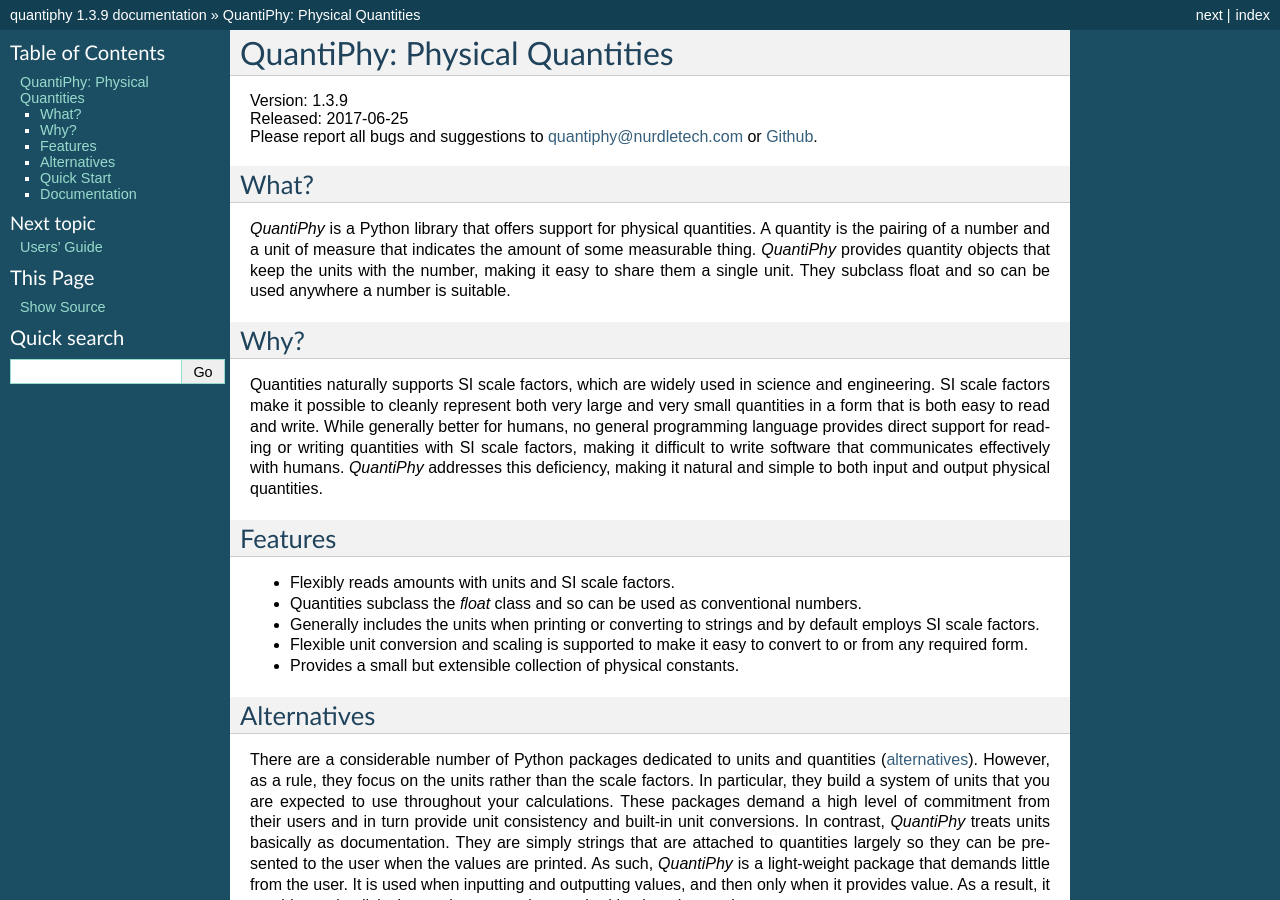
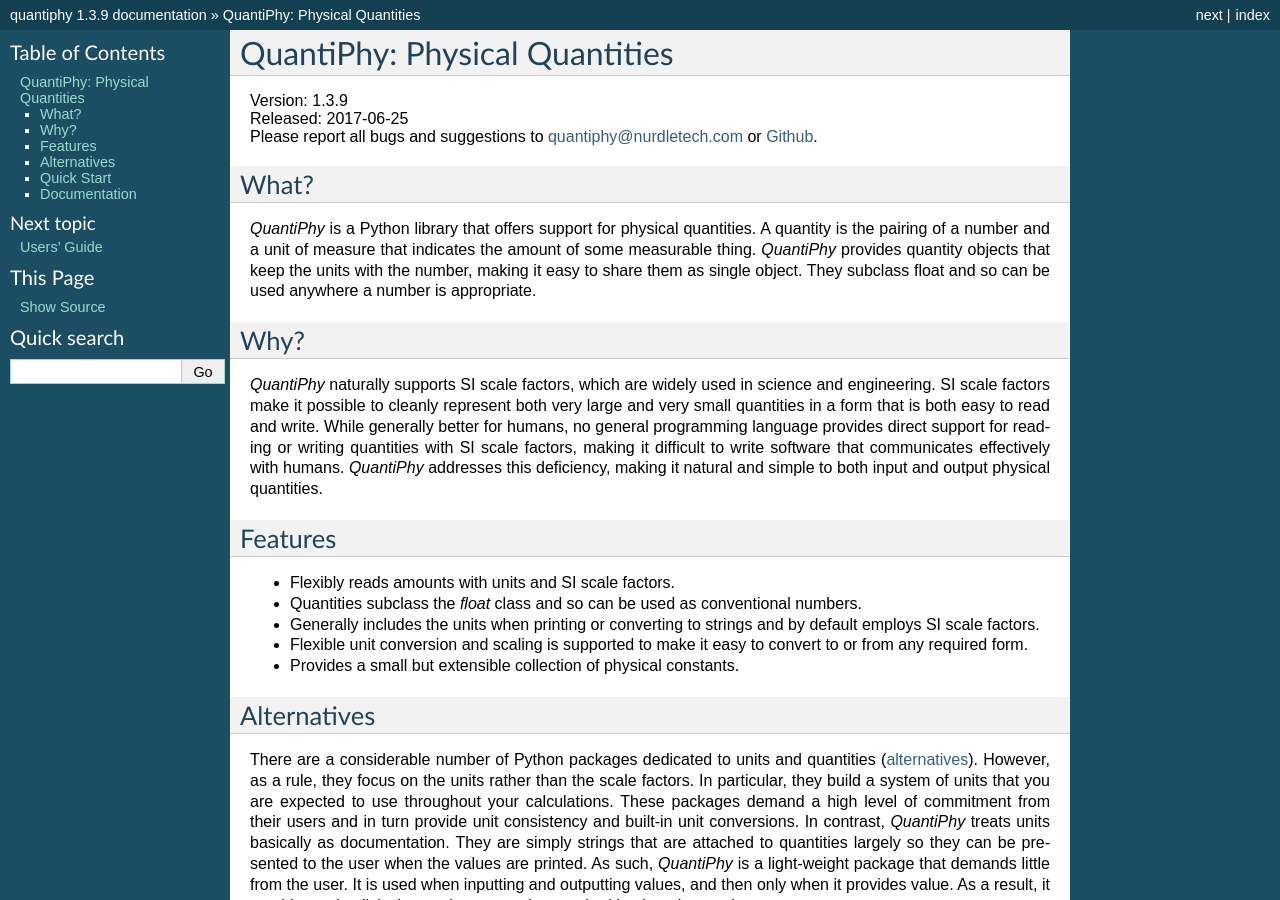
Before and after one commit to KenKundert/quantiphy, a Sphinx documentation site: the page built from doc/index.rst, in a window 1280 px wide and 900 px high. Built offline with Sphinx 7.4.7, drawn with Linux system fonts in a browser that asks for light colours.

Commit message:
Tweak documentation.

```diff
--- a/doc/index.rst
+++ b/doc/index.rst
@@ -14,17 +14,17 @@
 *QuantiPhy* is a Python library that offers support for physical quantities.
 A quantity is the pairing of a number and a unit of measure that indicates the
 amount of some measurable thing.  *QuantiPhy* provides quantity objects that
-keep the units with the number, making it easy to share them a single unit.
-They subclass float and so can be used anywhere a number is suitable.
+keep the units with the number, making it easy to share them as single object.
+They subclass float and so can be used anywhere a number is appropriate.
 
 
 Why?
 ----
 
-Quantities naturally supports SI scale factors, which are widely used in science
-and engineering. SI scale factors make it possible to cleanly represent both
-very large and very small quantities in a form that is both easy to read and
-write.  While generally better for humans, no general programming language
+*QuantiPhy* naturally supports SI scale factors, which are widely used in
+science and engineering. SI scale factors make it possible to cleanly represent
+both very large and very small quantities in a form that is both easy to read
+and write.  While generally better for humans, no general programming language
 provides direct support for reading or writing quantities with SI scale factors,
 making it difficult to write software that communicates effectively with humans.
 *QuantiPhy* addresses this deficiency, making it natural and simple to both
```
Also changed, not shown: README.rst (+6 -6 lines).
